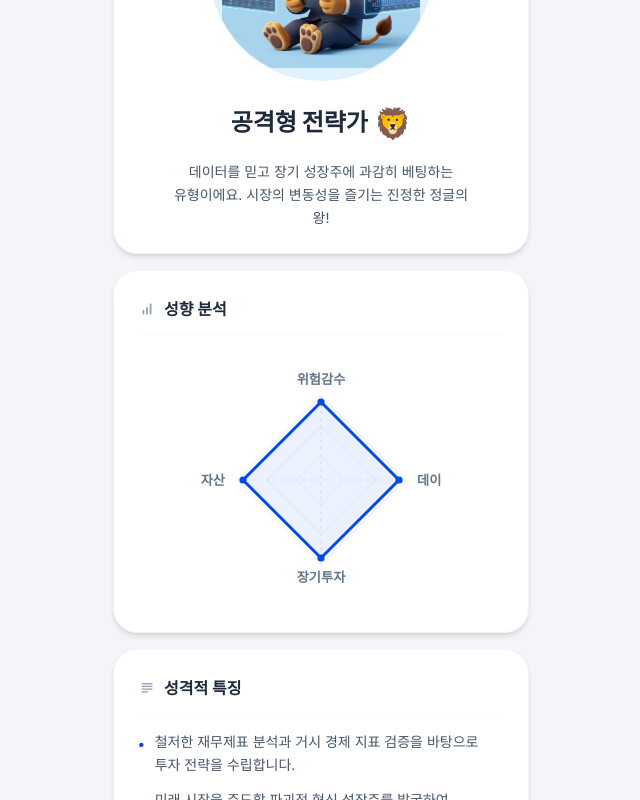
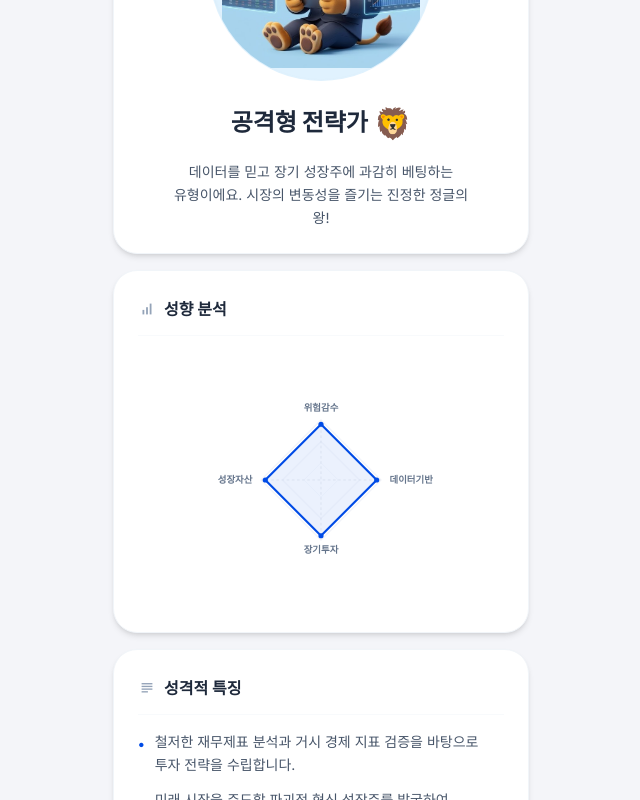
Before and after one commit to seungmmin714/aipbl-, a Next.js app: page /result/RDLG in a window 1280 px wide. Shown: the part 384-1184 px from the top of the page, without its empty margins (319-959 px from the left). Built offline with nearby package versions, Linux system fonts and the light colour scheme.

Commit message:
Refine: Adjust radar chart SVG viewBox to prevent horizontal label truncation (데이터기반, 성장자산)

```diff
--- a/app/result/[code]/page.tsx
+++ b/app/result/[code]/page.tsx
@@ -124,7 +124,7 @@ export default function ResultPage() {
           {/* SVG Custom Radar Chart */}
           <div className="flex items-center justify-center py-2">
             <div className="relative w-60 h-60 flex items-center justify-center">
-              <svg className="w-full h-full" viewBox="0 0 200 200">
+              <svg className="w-full h-full overflow-visible" viewBox="-40 0 280 200">
                 {/* Concentric Grid Diamonds */}
                 <polygon points="100,30 170,100 100,170 30,100" fill="none" stroke="#f1f3f9" strokeWidth="1.5" />
                 <polygon points="100,55 145,100 100,145 55,100" fill="none" stroke="#f8f9fc" strokeWidth="1.5" />
```
